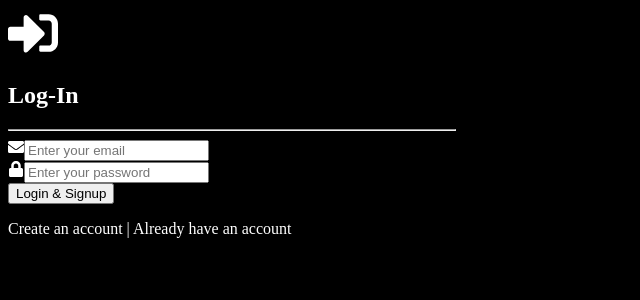
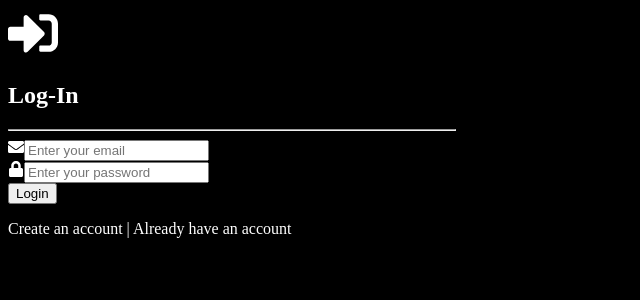
Before and after one commit to CoolShivas/012--Next_Auth, a Next.js app: page / in a window 1280 px wide. Shown: the top 300 px of the page, without its empty margins (0-640 px from the left). Built offline with nearby package versions, Linux system fonts and the light colour scheme.

Commit message:
Using Ternary Operator to show the login and signup btn and its color.

```diff
--- a/app/components/AuthForm.jsx
+++ b/app/components/AuthForm.jsx
@@ -29,7 +29,7 @@ const AuthForm = () => {
           <hr />
           <form>
             {/* Starting of Name Input */}
-            {/* Showing the name input field in Sign-Up page not on Log-In page by conditional rendering of not isLogin (!isLogIn)*/}
+            {/* Showing the name input field in Sign-Up page not on Log-In page by AND Operator of not isLogin (!isLogIn)*/}
             {!isLogIn && (
               <div className="mb-3 input-group">
                 <span className="input-group-text">
@@ -74,8 +74,13 @@ const AuthForm = () => {
             </div>
             {/* Ending of Password Input */}
             {/* Starting of Button */}
-            <button type="submit" className="btn w-100">
-              Login & Signup
+            <button
+              type="submit"
+              className={`btn w-100 ${
+                isLogIn ? "btn btn-primary" : "btn btn-success"
+              }`}
+            >
+              {isLogIn ? "Login" : "Signup"}
             </button>
             {/* Ending of Button */}
             {/* Starting of Para */}
```
